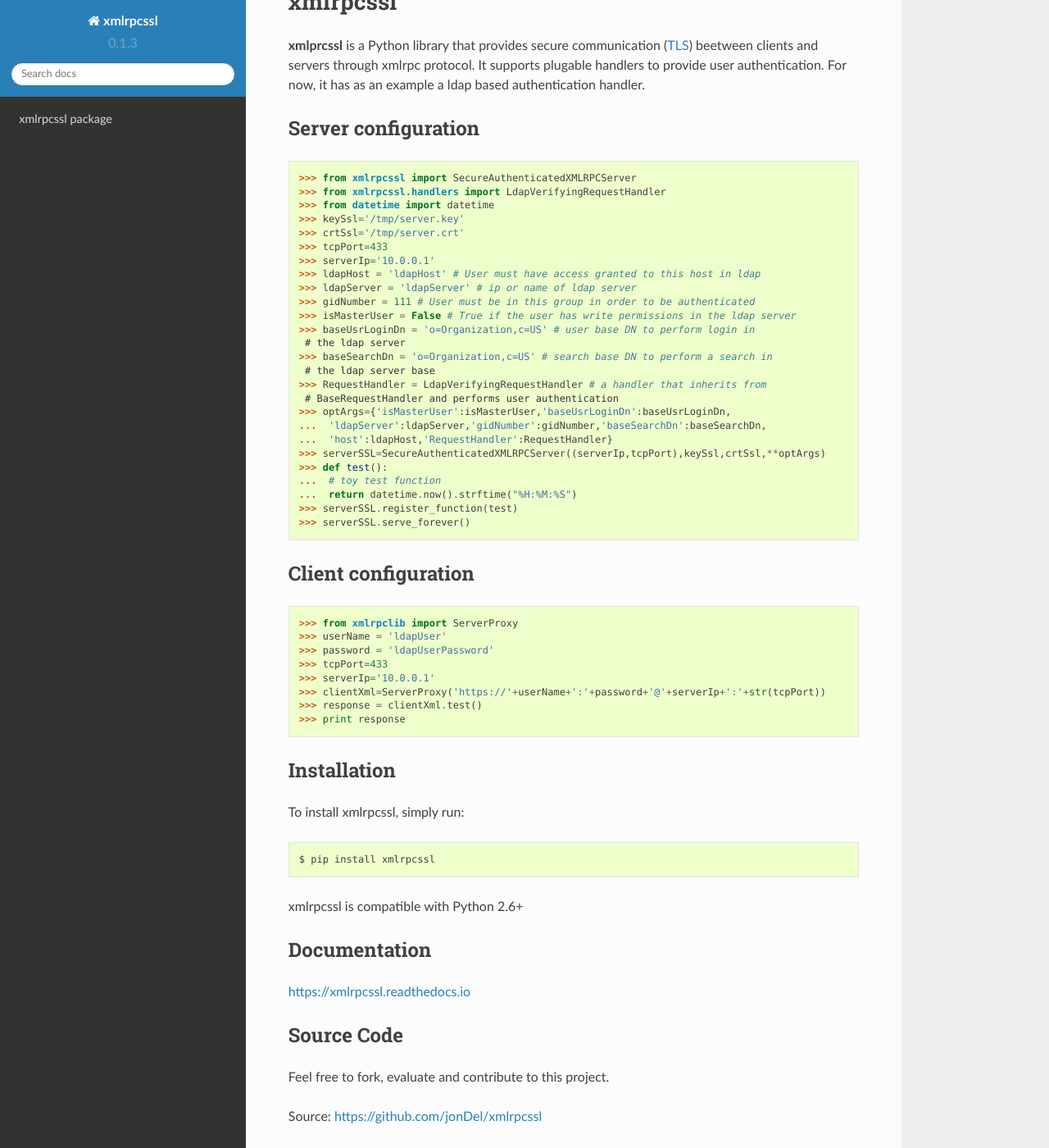
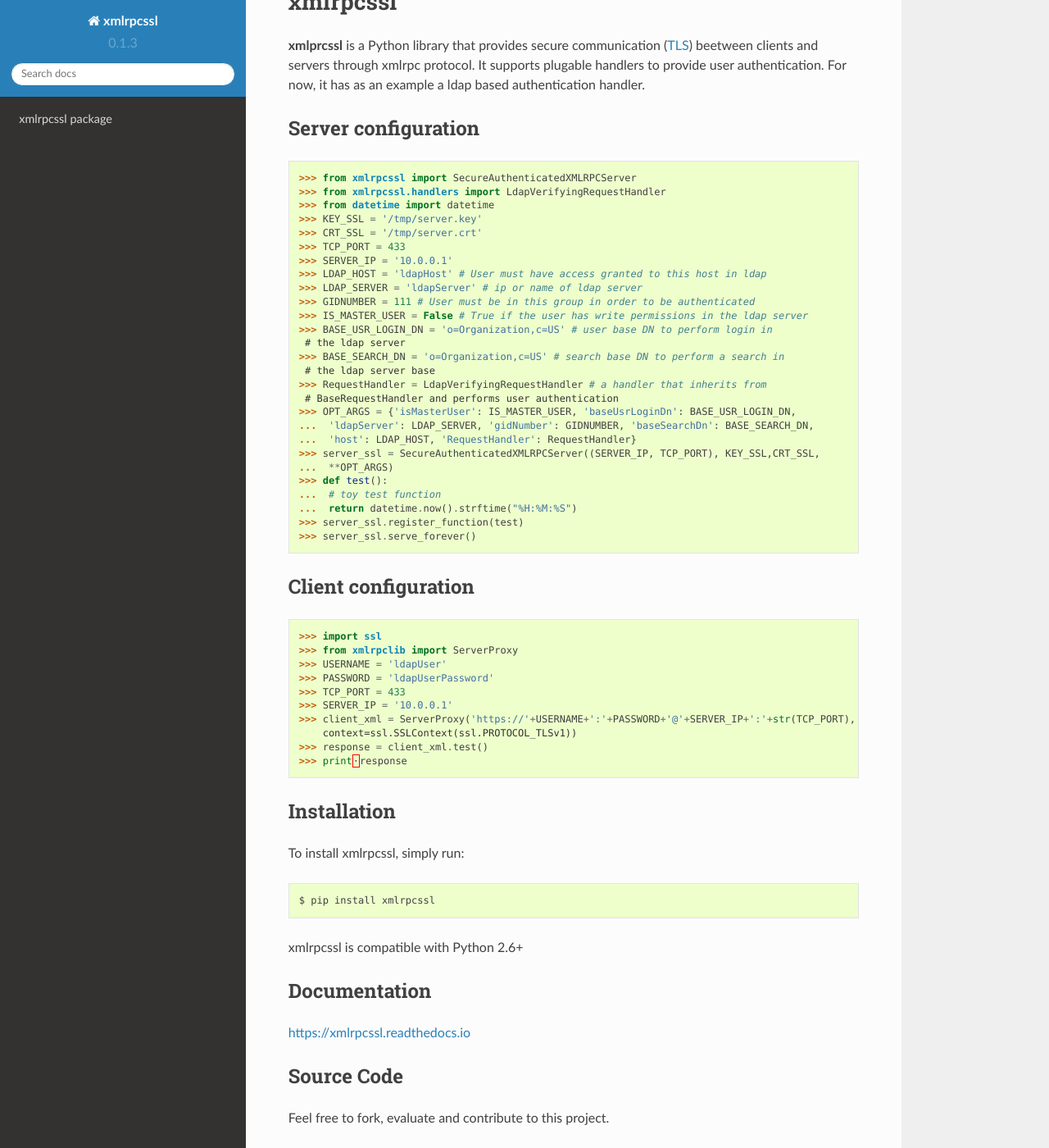
Before and after one commit to jonDel/xmlrpcssl, a Sphinx documentation site: the page built from docs/source/index.rst, in a window 1280 px wide and 1400 px high, scrolled down 221 px. Shown: the whole window at 82% size. Built offline with Sphinx 7.4.7 and the Read the Docs theme 2.0.0, drawn with Linux system fonts in a browser that asks for light colours; some of the changed text lies outside the part shown.

Commit message:
Fixing documentation.

```diff
--- a/README.rst
+++ b/README.rst
@@ -16,7 +16,10 @@
 xmlrpcssl
 =========
 
-**xmlprcssl** is a Python library that provides secure communication (`TLS <https://en.wikipedia.org/wiki/Transport_Layer_Security>`__) beetween clients and servers through xmlrpc protocol. It supports plugable handlers to provide user authentication. For now, it has as an example a ldap based authentication handler.
+**xmlprcssl** is a Python library that provides secure communication \
+(`TLS <https://en.wikipedia.org/wiki/Transport_Layer_Security>`__) beetween clients and servers \
+through xmlrpc protocol. It supports plugable handlers to provide user authentication. For now, \
+it has as an example a ldap based authentication handler.
 
 
 Server configuration
@@ -27,29 +30,30 @@
   >>> from xmlrpcssl import SecureAuthenticatedXMLRPCServer
   >>> from xmlrpcssl.handlers import LdapVerifyingRequestHandler
   >>> from datetime import datetime
-  >>> keySsl='/tmp/server.key'
-  >>> crtSsl='/tmp/server.crt'
-  >>> tcpPort=433
-  >>> serverIp='10.0.0.1'
-  >>> ldapHost = 'ldapHost' # User must have access granted to this host in ldap
-  >>> ldapServer = 'ldapServer' # ip or name of ldap server
-  >>> gidNumber = 111 # User must be in this group in order to be authenticated
-  >>> isMasterUser = False # True if the user has write permissions in the ldap server
-  >>> baseUsrLoginDn = 'o=Organization,c=US' # user base DN to perform login in
+  >>> KEY_SSL = '/tmp/server.key'
+  >>> CRT_SSL = '/tmp/server.crt'
+  >>> TCP_PORT = 433
+  >>> SERVER_IP = '10.0.0.1'
+  >>> LDAP_HOST = 'ldapHost' # User must have access granted to this host in ldap
+  >>> LDAP_SERVER = 'ldapServer' # ip or name of ldap server
+  >>> GIDNUMBER = 111 # User must be in this group in order to be authenticated
+  >>> IS_MASTER_USER = False # True if the user has write permissions in the ldap server
+  >>> BASE_USR_LOGIN_DN = 'o=Organization,c=US' # user base DN to perform login in
    # the ldap server
-  >>> baseSearchDn = 'o=Organization,c=US' # search base DN to perform a search in
+  >>> BASE_SEARCH_DN = 'o=Organization,c=US' # search base DN to perform a search in
    # the ldap server base
   >>> RequestHandler = LdapVerifyingRequestHandler # a handler that inherits from
    # BaseRequestHandler and performs user authentication
-  >>> optArgs={'isMasterUser':isMasterUser,'baseUsrLoginDn':baseUsrLoginDn,
-  ...  'ldapServer':ldapServer,'gidNumber':gidNumber,'baseSearchDn':baseSearchDn,
-  ...  'host':ldapHost,'RequestHandler':RequestHandler}
-  >>> serverSSL=SecureAuthenticatedXMLRPCServer((serverIp,tcpPort),keySsl,crtSsl,**optArgs)
+  >>> OPT_ARGS = {'isMasterUser': IS_MASTER_USER, 'baseUsrLoginDn': BASE_USR_LOGIN_DN,
+  ...  'ldapServer': LDAP_SERVER, 'gidNumber': GIDNUMBER, 'baseSearchDn': BASE_SEARCH_DN,
+  ...  'host': LDAP_HOST, 'RequestHandler': RequestHandler}
+  >>> server_ssl = SecureAuthenticatedXMLRPCServer((SERVER_IP, TCP_PORT), KEY_SSL,CRT_SSL,
+  ...  **OPT_ARGS)
   >>> def test():
   ...  # toy test function
   ...  return datetime.now().strftime("%H:%M:%S")
-  >>> serverSSL.register_function(test)
-  >>> serverSSL.serve_forever()
+  >>> server_ssl.register_function(test)
+  >>> server_ssl.serve_forever()
 
 
 Client configuration
@@ -57,14 +61,17 @@
 
 .. code:: python
 
+  >>> import ssl
   >>> from xmlrpclib import ServerProxy
-  >>> userName = 'ldapUser'
-  >>> password = 'ldapUserPassword'
-  >>> tcpPort=433
-  >>> serverIp='10.0.0.1'
-  >>> clientXml=ServerProxy('https://'+userName+':'+password+'@'+serverIp+':'+str(tcpPort))
-  >>> response = clientXml.test()
-  >>> print response
+  >>> USERNAME = 'ldapUser'
+  >>> PASSWORD = 'ldapUserPassword'
+  >>> TCP_PORT = 433
+  >>> SERVER_IP = '10.0.0.1'
+  >>> client_xml = ServerProxy('https://'+USERNAME+':'+PASSWORD+'@'+SERVER_IP+':'+str(TCP_PORT),
+      context=ssl.SSLContext(ssl.PROTOCOL_TLSv1))
+  >>> response = client_xml.test()
+  >>> print·response
+
 
 Installation
 ------------
--- a/docs/source/xmlrpcssl.handlers.rst
+++ b/docs/source/xmlrpcssl.handlers.rst
@@ -4,10 +4,10 @@
 Submodules
 ----------
 
-xmlrpcssl.handlers.ldapHandler module
--------------------------------------
+xmlrpcssl.handlers.ldap_handler module
+--------------------------------------
 
-.. automodule:: xmlrpcssl.handlers.ldapHandler
+.. automodule:: xmlrpcssl.handlers.ldap_handler
     :members:
     :undoc-members:
     :show-inheritance:
--- a/setup.py
+++ b/setup.py
@@ -6,7 +6,7 @@
     author='Jonatan Dellagostin',
     author_email='jdellagostin@gmail.com',
     url='https://github.com/jonDel/xmlrpcssl',
-    packages=['xmlrpcssl'],
+    packages=['xmlrpcssl','xmlrpcssl/handlers'],
     license='GPLv3',
     description='xmlrpc server with basic authentication and secured with ssl',
     classifiers=[
```
Also changed, not shown: other parts of README.rst (+2 -1 lines), 2 other files.
